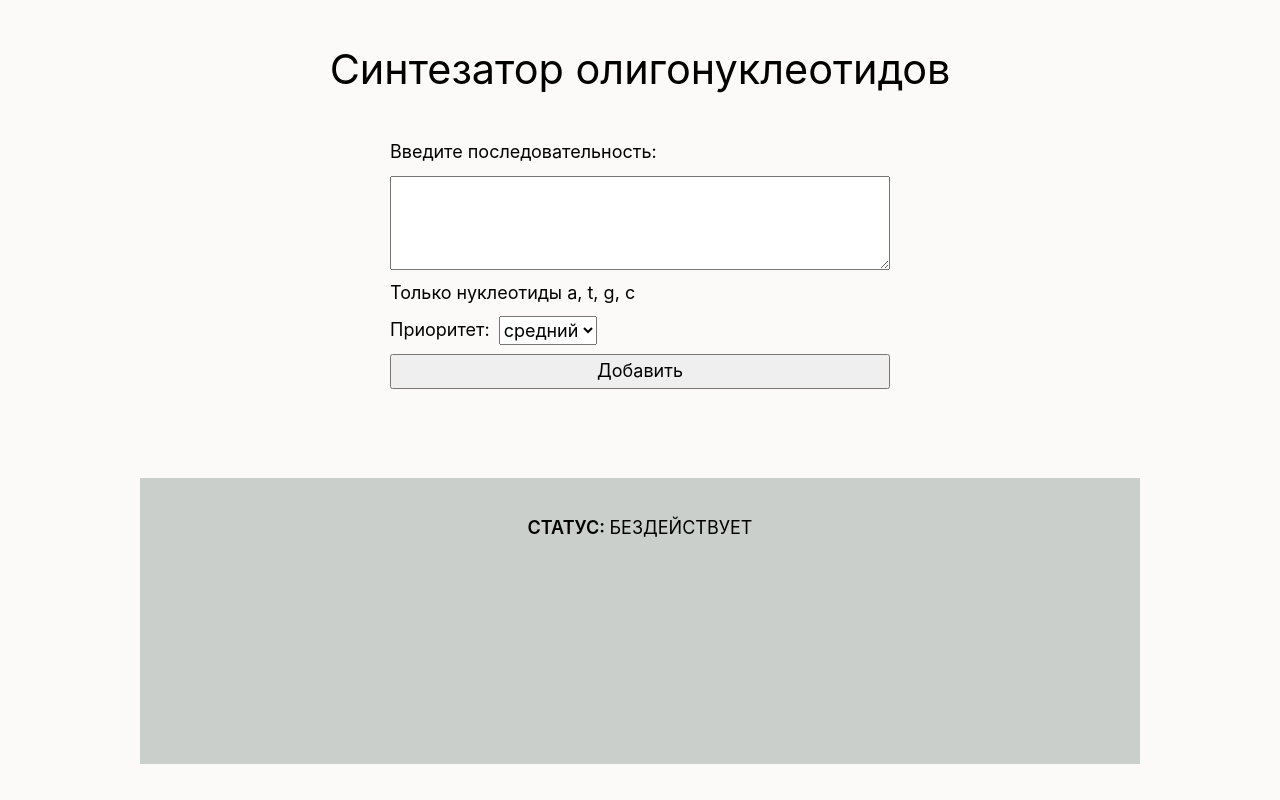
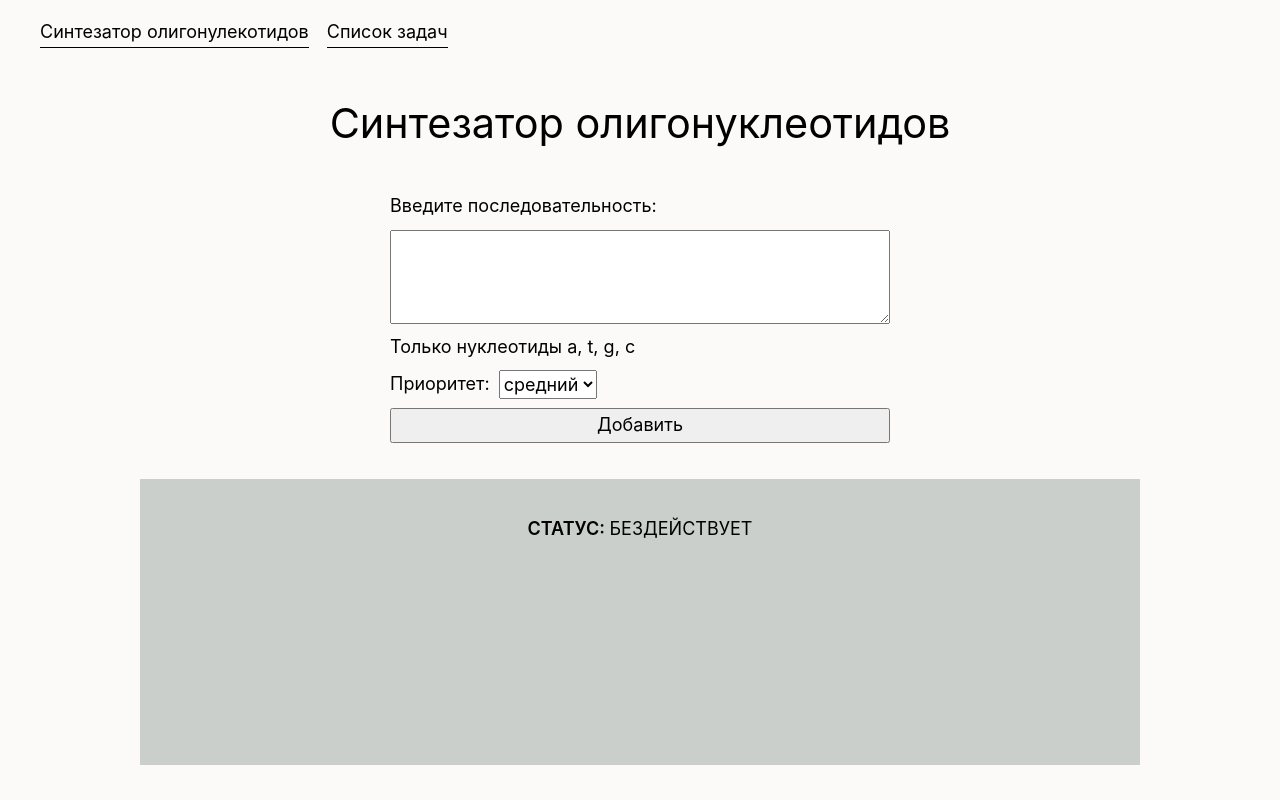
Before and after one commit to snork-maiden/oligonucleotide-synthesis, a Vue app: page / in a window 1280 px wide. Built offline with nearby package versions, Linux system fonts and the light colour scheme.

Commit message:
Add navigation, style fixes

```diff
--- a/src/App.vue
+++ b/src/App.vue
@@ -1,13 +1,29 @@
 <script setup lang="ts">
-import { RouterLink, RouterView } from "vue-router";
+import { RouterView } from "vue-router";
+import TheHeader from "./components/TheHeader.vue";
 </script>
 
 <template>
-  <RouterView />
+  <TheHeader />
+  <main class="main">
+    <RouterView />
+  </main>
 </template>
 
 <style scoped>
-.title {
-  text-align: center;
+.main {
+  --height: calc(100vh - var(--header-height));
+  min-height: var(--height);
+  display: flex;
+  flex-direction: column;
+  align-items: center;
+  padding: 2em;
+  gap: 2em;
+}
+
+@media screen and (min-width: 1000px) {
+  .main {
+    max-height: var(--height);
+  }
 }
 </style>
--- a/src/assets/main.css
+++ b/src/assets/main.css
@@ -1,6 +1,7 @@
 :root {
   --color-text: black;
   --color-background: hsl(45, 14%, 98%);
+  --header-height: 3em
 }
 *,
 *::before,
--- /dev/null
+++ b/src/components/TheHeader.vue
@@ -0,0 +1,52 @@
+<script setup lang="ts">
+import { RouterLink } from "vue-router";
+</script>
+
+<template>
+  <header class="header">
+    <nav class="nav">
+      <ul class="nav-list">
+        <li class="nav-tem">
+          <RouterLink class="link" to="/"
+            >Синтезатор олигонулекотидов</RouterLink
+          >
+        </li>
+        <li class="nav-tem">
+          <RouterLink class="link" to="/tasks">Список задач</RouterLink>
+        </li>
+      </ul>
+    </nav>
+  </header>
+</template>
+
+<style scoped>
+.header {
+  display: grid;
+  font-size: clamp(0.85em, 2vw, 1em);
+  min-height: var(--header-height);
+}
+
+.nav {
+  padding-top: 1em;
+  max-width: min(95vw, 1200px);
+}
+
+.nav-list {
+  list-style: none;
+  display: flex;
+  flex-wrap: wrap;
+  gap: 1em;
+}
+
+.link {
+  display: block;
+  color: inherit;
+  text-decoration: none;
+  border-bottom: 1px solid;
+}
+
+.link:active,.link:hover {
+  transform: scale(1.02);
+}
+
+</style>
--- a/src/views/HomeView.vue
+++ b/src/views/HomeView.vue
@@ -3,24 +3,5 @@ import TheMain from "../components/TheMain.vue";
 </script>
 
 <template>
-  <main class="main">
-    <TheMain />
-  </main>
+  <TheMain />
 </template>
-
-<style scoped>
-.main {
-  min-height: 100vh;
-  display: flex;
-  flex-direction: column;
-  align-items: center;
-  padding: 2em;
-  gap: 2em;
-}
-
-@media screen and (min-width: 1000px) {
-  .main {
-    max-height: 100vh;
-  }
-}
-</style>
```
